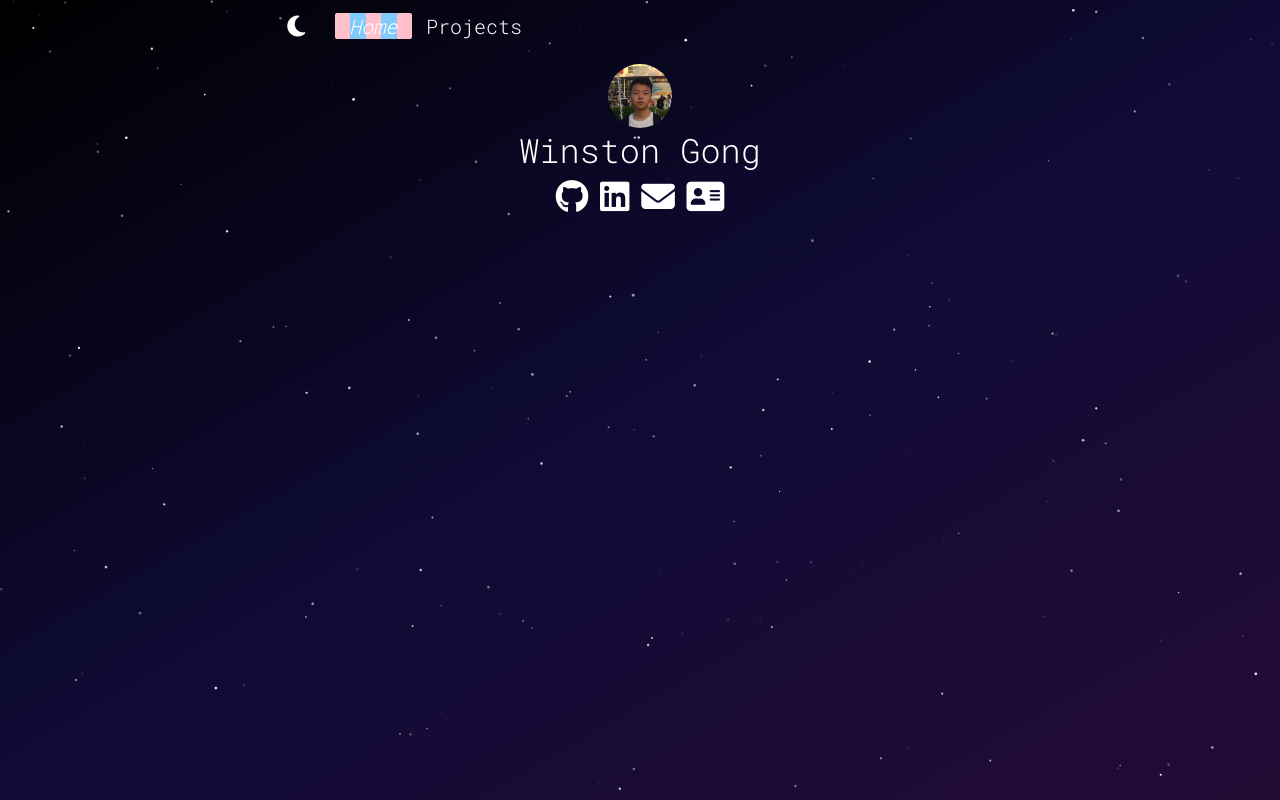
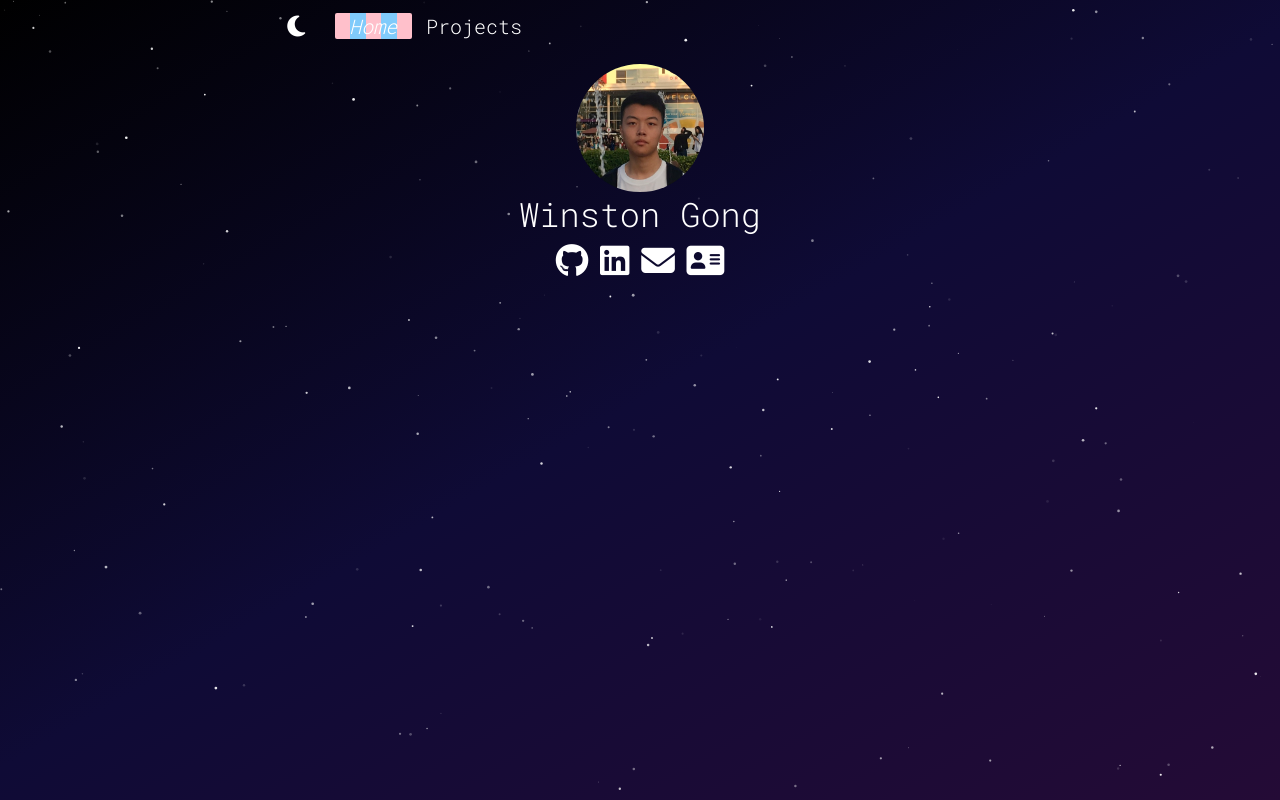
Before and after one commit to eatashoe/Personal-Portfolio, a website: page dist/index.html in a window 1280 px wide. Drawn offline with Linux system fonts and the light colour scheme.

Commit message:
updated resume / change facecard size

```diff
--- a/scss/main.scss
+++ b/scss/main.scss
@@ -83,8 +83,8 @@ main {
     padding: 4rem;
     height: 100%;
     .face{
-        width: 4em;
-        height: 4em;
+        width: 8em;
+        height: 8em;
         border-radius: 50%;
         overflow: hidden;
         margin: 0 auto;
```
Also changed, not shown: dist/css/main.css, dist/index.html, 4 other files.
